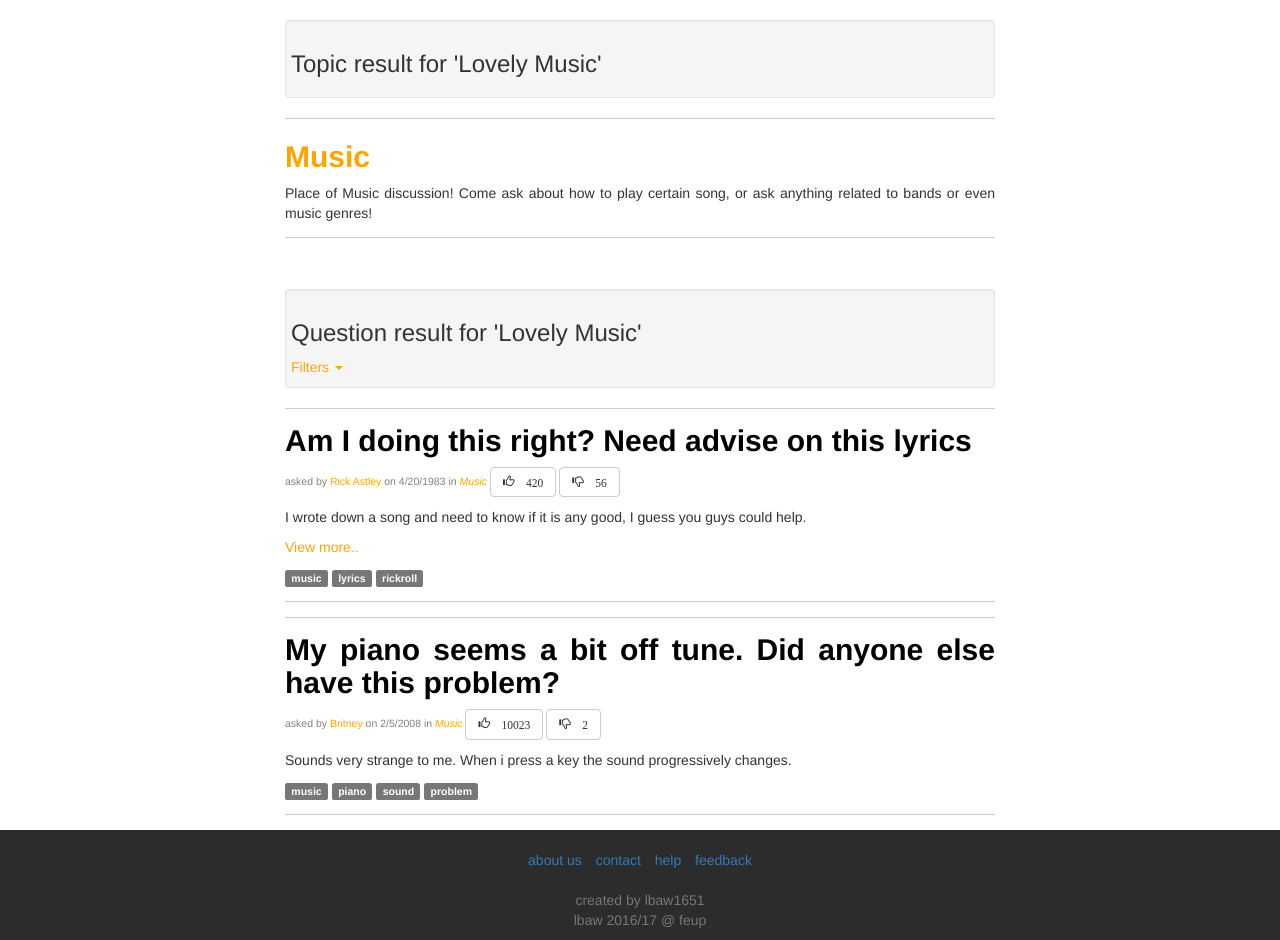
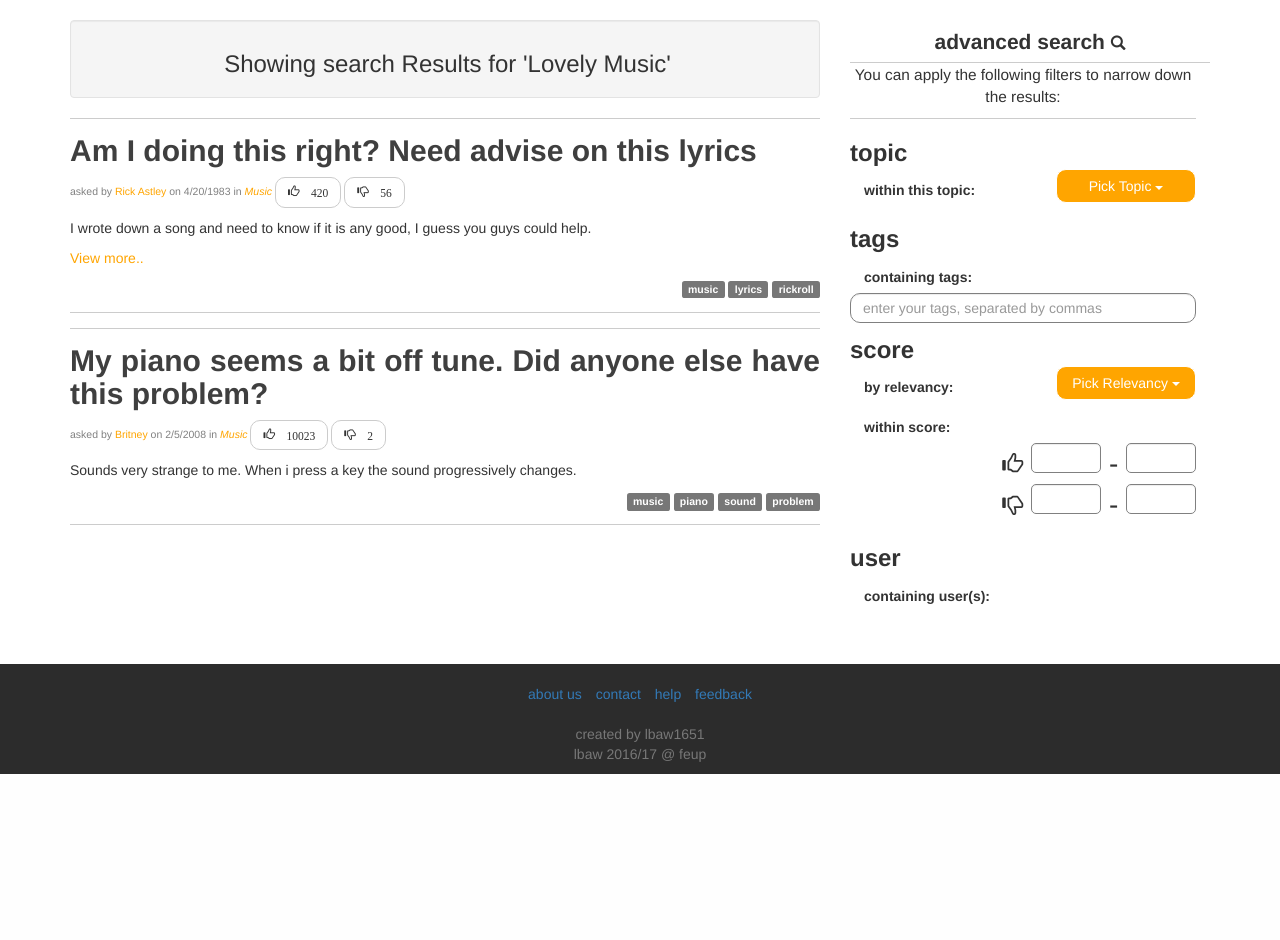
Before and after one commit to Katchau/LeBowie, a PHP site: page /search.html in a window 1280 px wide. Shown: the part 41-981 px from the top of the page. After the commit the page ends 815 px from the top, so only its background shows below. Run offline with PHP 8.4, Linux system fonts and the light colour scheme.

Commit message:
Advanced Search

```diff
--- a/css/question.css
+++ b/css/question.css
@@ -46,36 +46,6 @@
   font-size: 1.5em;
   margin-bottom: 1em;
 }
-.extras{
-	margin-bottom: 2em;
-}
-.extras .tools_label, .related_label{
-  font-size: 0.75em;
-}
-.extras .tools_label span{
-  font-size: 0.70em;
-}
-.extras button{
-  font-size: 0.5em;
-  background-color: orange;
-  border-color: white;
-  color: white;
-  margin-bottom:0.25em;
-  width: 50%;
-}
-.extras button:hover{
-  background-color: #cc8400;
-  color: white;
-  border-color: #cc8400;
-}
-.extras button:active{
-  background-color: white;
-  color: white;
-  border-color: transparent;
-}
-.extras hr{
-  margin: 0;
-}
 .answers_header .answer_no{
   color:orange;
 }
@@ -112,7 +82,35 @@
 .btn-default:active{
   border-radius: 10px;
 }
+.extras .tools_label, .related_label{
+  font-size: 0.75em;
+}
+.extras .tools_label span{
+  font-size: 0.70em;
+}
+.extras button{
+  font-size: 0.5em;
+  background-color: orange;
+  border-color: white;
+  color: white;
+  margin-bottom:0.25em;
+  width: 50%;
+}
+.extras button:hover{
+  background-color: #cc8400;
+  color: white;
+  border-color: #cc8400;
+}
+.extras button:active{
+  background-color: white;
+  color: white;
+  border-color: transparent;
+}
+.extras hr{
+  margin: 0;
+}
 .extras{
+  margin-bottom: 2em;
   text-align: center;
   font-size: 2em;
   z-index: 2;
--- a/css/search.css
+++ b/css/search.css
@@ -3,89 +3,61 @@
   padding-bottom: 10px;
   padding-right: 0px;
   padding-left: 5px;
-
 }
-
 .questionSearch .jumbotrona .dropdown a{
 	color: orange;
 }
-
 .questionSearch .jumbotrona .dropdown li a{
 	color: gray;
 }
-
 #searchBody{
 	text-align: justify;
-}
-
-.questionSearch{
-	margin-top:50px;
-}
-
-/* Customize container */
-@media (min-width: 768px) {
-  .container {
-    max-width: 740px;
-  }
 }
 .question .questionTitle{
 	margin-top: 0px;
 }
-
 .question .questionTitle a{
 	text-decoration: none;
 	text-align: left;
 	font-weight: bold;
-	color: black;
+	color: #3f3f3f;
 }
-
 .question .questionTitle a:hover{
 	text-decoration: underline;
 }
-
 .question .questionInfo{
 	text-align: left;
 	color: gray;
 	font-size: 75%;
 }
-
 .question .questionInfo button{
 	font-size: 110%;
 }
-
-
 .question .writerInfo{
 	text-align: left;
 	color: gray;
 	font-size: 50%;
 }
-
 .question .writer{
 	color: orange;
 }
-
 .question .questionInfo .topic{
 	color: orange;
 	font-style: italic;
 }
-
 .question .viewmore{
 	color: orange;
 }
-
 .topic .topicTitle a{
 	text-decoration: none;
 	text-align: left;
 	font-weight: bold;
 	color: orange;
 }
-
 .topic .topicTitle a:hover{
 	font-size: 1.1em;
 }
-
 @media screen and (max-width: 768px) {
-  /* Remove the bottom border on the jumbotron for visual effect */
 	.jumbotrona {
 		text-align: center;
 	}
@@ -104,3 +76,65 @@
 		margin-bottom: 10px;
 	}
 }
+.advanced_search{
+  min-width: 10em;
+  max-height: 544px;
+  padding-right: 0.5em;
+  overflow-y: scroll;
+}
+.advanced_search_label{
+  padding-left: 1em;
+  font-size: 0.5em;
+}
+.advanced_search p{
+  font-size: 0.55em;
+}
+.advanced_search .advanced_topic_dropdown button{
+  width: 10em;
+}
+.advanced_search .input-group{
+  width:auto;
+  display:inline-block;
+}
+.advanced_search .advanced_topic_dropdown ul{
+  width: 100%;
+}
+.advanced_search h3 {
+  text-align: left;
+  font-weight: bold;
+  margin-bottom: 0;
+}
+.advanced_search .advanced_tags_search textarea, .advanced_search .advanced_user_search textarea{
+  border-color: gray;
+  border-radius: 10px;
+  resize: none;
+  margin-bottom:1em;
+}
+.advanced_score_limits .glyphicon, .advanced_date_limits .glyphicon {
+  font-size: 0.75em;
+}
+.advanced_score_search .advanced_score_limits, .advanced_date_search .advanced_date_limits{
+  text-align: right;
+}
+.advanced_search .advanced_score_limits textarea{
+  display: inline;
+  resize: none;
+  border-color: gray;
+  width: 5em;
+  font-size: 0.5em;
+  height: 100%;
+  margin-bottom: 0px;
+  border-radius: 5px;
+}
+.advanced_search .advanced_date_limits input{
+  display: inline;
+  resize: none;
+  border-color: gray;
+  width: 10em;
+  font-size: 0.5em;
+  margin-bottom: 0px;
+  border-radius: 5px;
+}
+.advanced_search .apply_filters_btn{
+  font-weight: bold;
+}
--- a/search.html
+++ b/search.html
@@ -20,6 +20,7 @@
   <link rel="stylesheet" href="css/bootstrap-social.css">
   <link href="css/search.css" rel="stylesheet">
 
+  <link rel="stylesheet" href="css/question.css">
   <link rel="stylesheet" href="css/navbar.css">
   <link rel="stylesheet" href="css/footer.css">
   <script src="js/vendor/modernizr-2.8.3.min.js"></script>
@@ -42,7 +43,7 @@
         <form id="mobile-search">
           <input id="mobile-search-bar" type="text" class="form-control" placeholder="search">
         </form>
-		    <i class="glyphicon glyphicon-option-vertical navbar-search"></i>
+        <i id="mobile-extras" class="glyphicon glyphicon-option-vertical navbar-search"></i>
         <i id="mobile-close-search" class="glyphicon glyphicon-remove navbar-search"></i>
         <i id="mobile-search-icon" class="glyphicon glyphicon-search navbar-search"></i>
       </div>
@@ -101,38 +102,120 @@
         <a href="#">rocket science</a>
       </div>
     </div>
+
+    <div id="extras-side-nav" class="side-nav">
+      <div class="side-nav-options">
+        <a href="#">answer question</a>
+      </div>
+      <hr>
+      <div class="side-nav-options">
+        <a href="#">ask</a>
+      </div>
+      <hr>
+      <div class="side-nav-suggested">
+        <label>suggested questions</label>
+        <a class="suggestion" href="#">How to start up Bootstrap?</a>
+        <a class="suggestion" href="#">How to line divs in CSS?</a>
+        <a class="suggestion" href="#">HTML help?</a>
+        <a class="suggestion" href="#">Can't center divs</a>
+        <a class="suggestion suggestions-more" href="#">More...</a>
+      </div>
     </nav>
 
 
   <div class="container" id="searchBody">
+    <div class="row">
+
+      <div class="extras hidden-xs col-sm-4 col-md-push-8 col-sm-push-8">
+        <label class="tools_label"> advanced search <span class="glyphicon glyphicon-search"></span></label>
+        <hr>
+        <div class="advanced_search">
+          <p>You can apply the following filters to narrow down the results:</p>
+          <hr>
+          <div class="advanced_topic_search text-left">
+            <h3>topic</h3>
+            <label class="advanced_search_label">within this topic:</label>
+            <div class="input-group dropdown advanced_topic_dropdown pull-right">
+              <button class="btn btn-default dropdown-toggle" type="button" id="advanced_topic_search" data-toggle="dropdown">Pick Topic
+              <span class="caret"></span></button>
+              <ul class="dropdown-menu" role="menu" aria-labelledby="advanced_topic_search">
+                <li role="presentation"><a role="menuitem" href="#">programming</a></li>
+                <li role="presentation"><a role="menuitem" href="#">mathematics</a></li>
+                <li role="presentation"><a role="menuitem" href="#">biology</a></li>
+                <li role="presentation"><a role="menuitem" href="#">rocket science</a></li>
+              </ul>
+            </div>
+          </div>
+          <div class="advanced_tags_search text-left">
+            <h3>tags</h3>
+            <label class="advanced_search_label">containing tags:</label>
+            <textarea class="form-control pull-right" rows="1" placeholder="enter your tags, separated by commas"></textarea>
+          </div>
+          <div class="advanced_score_search text-left">
+            <h3>score</h3>
+            <label class="advanced_search_label">by relevancy:</label>
+            <div class="input-group dropdown advanced_topic_dropdown pull-right">
+              <button class="btn btn-default dropdown-toggle" type="button" id="advanced_score_search" data-toggle="dropdown">Pick Relevancy
+              <span class="caret"></span></button>
+              <ul class="dropdown-menu" role="menu" aria-labelledby="advanced_topic_search">
+                <li role="presentation"><a role="menuitem" href="#">hottest</a></li>
+                <li role="presentation"><a role="menuitem" href="#">controversial</a></li>
+                <li role="presentation"><a role="menuitem" href="#">best</a></li>
+              </ul>
+            </div>
+            <br>
+            <label class="advanced_search_label">within score:</label>
+            <div class="advanced_score_limits">
+              <label class="glyphicon glyphicon-thumbs-up"></label>
+              <textarea class="form-control" rows="1"></textarea>
+              <span>-</span>
+              <textarea class="form-control" rows="1"></textarea>
+            </div>
+            <div class="advanced_score_limits">
+              <label class="glyphicon glyphicon-thumbs-down"></label>
+              <textarea class="form-control" rows="1"></textarea>
+              <span>-</span>
+              <textarea class="form-control" rows="1"></textarea>
+            </div>
+          </div>
+          <div class="advanced_user_search text-left">
+            <h3>user</h3>
+            <label class="advanced_search_label">containing user(s):</label>
+            <textarea class="form-control pull-right" rows="1" placeholder="usernames, separated by commas"></textarea>
+          </div>
+          <div class="advanced_date_search text-left">
+            <h3>date</h3>
+            <label class="advanced_search_label">by relevancy:</label>
+            <div class="input-group dropdown advanced_topic_dropdown pull-right">
+              <button class="btn btn-default dropdown-toggle" type="button" id="advanced_date_search" data-toggle="dropdown">Pick Relevancy
+              <span class="caret"></span></button>
+              <ul class="dropdown-menu" role="menu" aria-labelledby="advanced_topic_search">
+                <li role="presentation"><a role="menuitem" href="#">oldest</a></li>
+                <li role="presentation"><a role="menuitem" href="#">newest</a></li>
+              </ul>
+            </div>
+            <br>
+            <label class="advanced_search_label">within date:</label>
+            <div class="advanced_date_limits">
+              <input type="date" class="form-control" rows="1"></input>
+              <span>-</span>
+              <input type="date" class="form-control" rows="1"></input>
+            </div>
+            <br>
+            <center>
+              <button class="btn btn-default apply_filters_btn">Apply Filters</button>
+            </center>
+          </div>
+        </div>
+      </div>
+
+      <div class="col-sm-8 searchResults col-lg-pull-4 col-md-pull-4 col-sm-pull-4">
         <div class="topicSearch">
           <div class="jumbotrona well">
-				<h3>Topic result for 'Lovely Music'</h3>
-			</div>
-			<div class="topic">
-				<hr>
-				<h2 class ="topicTitle"><a href="#">Music</a> </h2>
-				<p class="topicInfo">
-					Place of Music discussion! Come ask about how to play certain song, or ask anything related to bands or even music genres!
-				</p>
-				<hr>
+            <center><h3>Showing search Results for 'Lovely Music'</h3></center>
           </div>
         </div>
         <div class="questionSearch">
-			<div class="jumbotrona well">
-				<h3> Question result for 'Lovely Music'
-				</h3>
-				<div class="dropdown">
-					<a class="dropdown-toggle"  data-toggle="dropdown">Filters
-					<span class="caret"></span></a>
-					<ul class="dropdown-menu">
-						<li class="dropdown-header">Options</li>
-						<li><a href="#">High Scored</a></li>
-						<li><a href="#">Most Recent</a></li>
-						<li><a href="#">Other options...</a></li>
-					</ul>
-				</div>
-			</div>
             <hr>
             <div class="question">
               <h2 class ="questionTitle"><a href="#">Am I doing this right? Need advise on this lyrics</a> </h2>
@@ -195,6 +278,10 @@
           </div>
         </div>
 
+
+      </div>
+    </div>
+
     <!-- Footer -->
     <footer>
       <div class="container">
```
Lines whose indentation alone changed are shown as unchanged.
